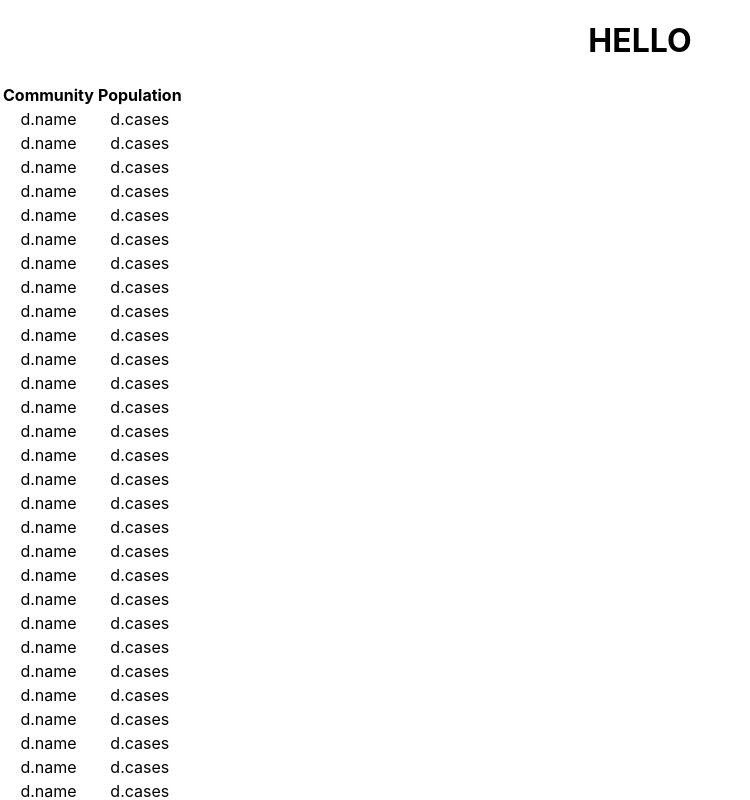
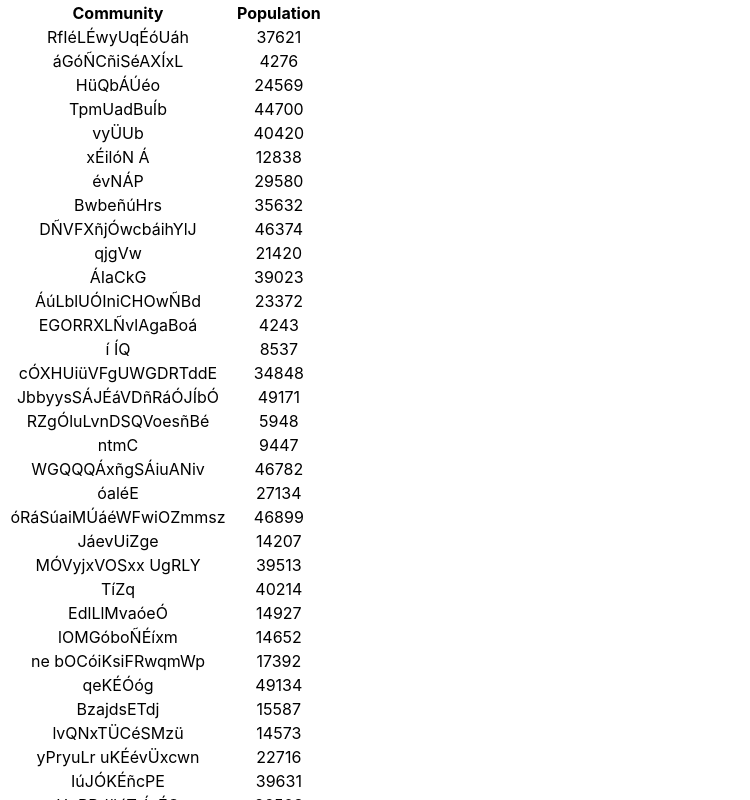
Before and after one commit to farzadbagheri/atlas-panel, a React (Create React App) app: page / in a window 1280 px wide. Shown: the top 800 px of the page, without its empty margins (0-750 px from the left). Built offline with nearby package versions, Linux system fonts and the light colour scheme.

Commit message:
small fixes

```diff
--- a/src/App.js
+++ b/src/App.js
@@ -6,7 +6,6 @@ class App extends Component {
   render() {
     return (
       <div className="App">
-        <h1>HELLO</h1>
         <HomePage />
       </div>
     );
--- a/src/Panel.js
+++ b/src/Panel.js
@@ -26,8 +26,8 @@ class Panel extends Component {
           </tr>
           { this.state.data.communities.map((d) => {
             return (<tr>
-                      <td>d.name</td>
-                      <td>d.cases</td>
+                      <td>{d.name}</td>
+                      <td>{d.cases}</td>
                     </tr>);
           })}
         </table>
```
